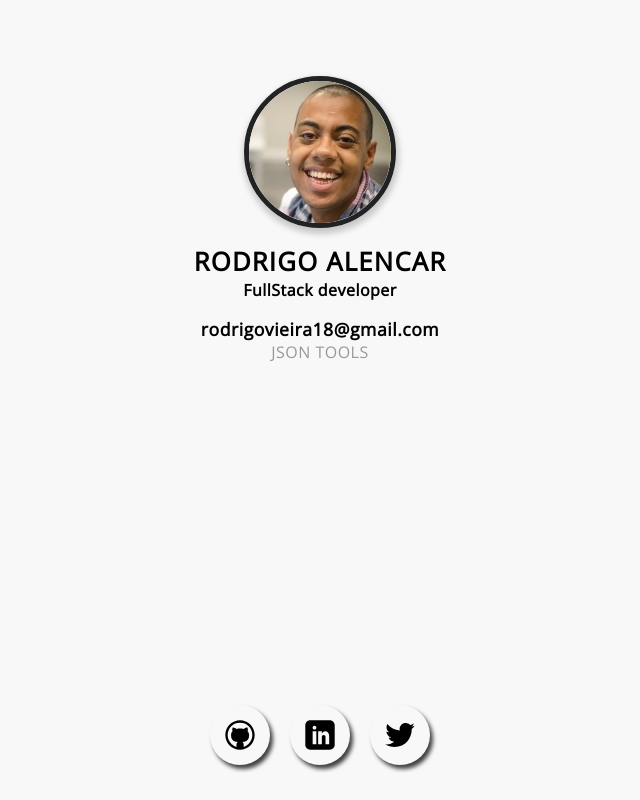
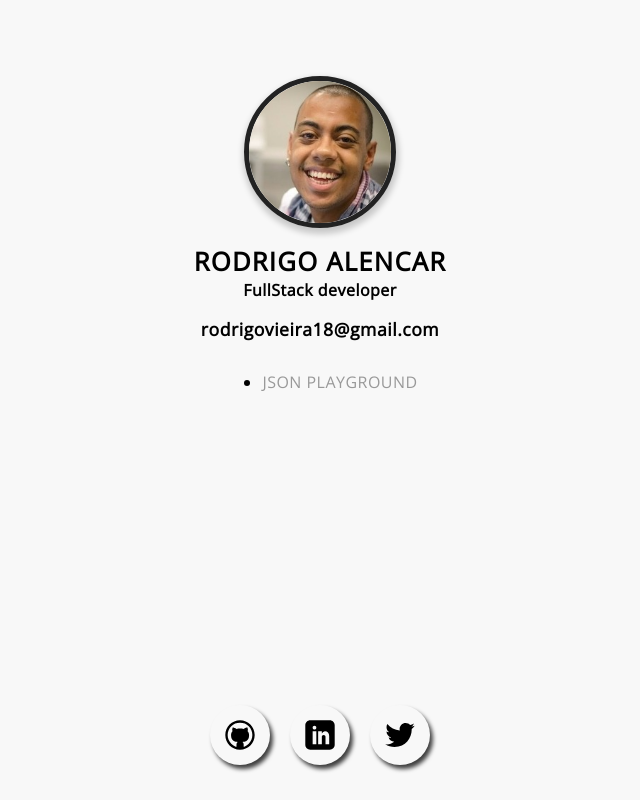
Before and after one commit to RatoX/RatoX.github.io, a Vue app: page / in a window 1280 px wide. Shown: the whole page, without its empty margins (320-960 px from the left). Built offline with nearby package versions, Linux system fonts and the light colour scheme.

Commit message:
Fix navigation

```diff
--- a/src/components/Main.vue
+++ b/src/components/Main.vue
@@ -12,7 +12,11 @@
            </section>
     </figure>
     <nav>
-      <router-link to="/json">JSON Tools</router-link>
+      <ul>
+        <li>
+          <router-link to="/json">JSON Playground</router-link>
+        </li>
+      </ul>
     </nav>
     <figure class="social">
       <a href="https://github.com/RatoX" target="_blank">
@@ -40,6 +44,14 @@ export default {
 
 <!-- Add "scoped" attribute to limit CSS to this component only -->
 <style scoped>
+nav {
+  margin: 20px 0;
+}
+
+nav ul {
+  margin-top: 10px;
+}
+
 .myself {
   margin-top: 60px;
   width: 100%;
```
